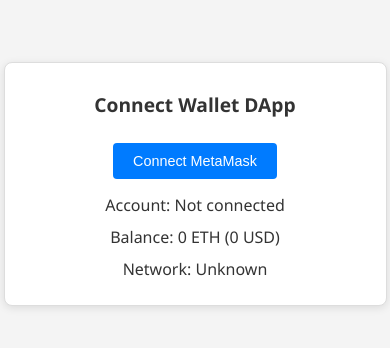
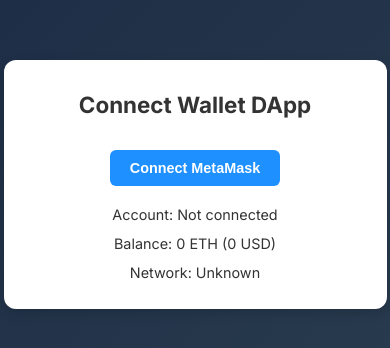
Before and after one commit to JussNate25/Connect-Wallet-DApp, a website: page index.html in a window 390 px wide. Shown: the part 238-586 px from the top of the page. Drawn offline with nearby package versions, Linux system fonts and the light colour scheme.

Commit message:
Update style.css

```diff
--- a/style.css
+++ b/style.css
@@ -1,68 +1,117 @@
+/* Import Inter font for professional typography */
+@import url('https://fonts.googleapis.com/css2?family=Inter:wght@400;600;700&display=swap');
+
+/* CSS Variables for consistent theming */
 :root {
-    --primary: #007bff;
-    --error: #ff0000;
-    --success: #28a745;
-    --bg: #f4f4f4;
-    --text: #333;
+    --primary: #1e90ff; /* Web3 blue for buttons */
+    --success: #28a745; /* Green for success toasts */
+    --error: #dc3545; /* Red for error toasts */
+    --bg-gradient: linear-gradient(135deg, #1a2a44 0%, #2c3e50 100%); /* Dark navy to gray gradient */
+    --container-bg: #ffffff; /* White container */
+    --text: #333333; /* Dark text for contrast */
+    --text-light: #ffffff; /* White text for dark backgrounds */
+    --shadow: 0 4px 12px rgba(0, 0, 0, 0.15);
 }
+
+/* Global styles */
 body {
-    font-family: 'Segoe UI', Arial, sans-serif;
-    background: var(--bg);
+    font-family: 'Inter', Arial, sans-serif;
+    background: var(--bg-gradient); /* Professional gradient background */
     display: flex;
     justify-content: center;
     align-items: center;
-    height: 100vh;
+    min-height: 100vh;
     margin: 0;
     color: var(--text);
 }
+
+/* Main container */
 .container {
     text-align: center;
-    padding: 20px;
-    border: 1px solid #ddd;
-    border-radius: 8px;
-    background: white;
-    box-shadow: 0 2px 8px rgba(0,0,0,0.1);
+    padding: 24px;
+    border-radius: 12px;
+    background: var(--container-bg);
+    box-shadow: var(--shadow);
     max-width: 90%;
     width: 400px;
+    transition: transform 0.3s ease;
 }
+
+.container:hover {
+    transform: translateY(-2px); /* Subtle lift effect */
+}
+
+/* Headings */
 h1 {
-    font-size: 1.5rem;
-    margin-bottom: 20px;
+    font-size: 1.8rem;
+    font-weight: 700;
+    margin-bottom: 24px;
+    color: var(--text);
 }
+
+/* Buttons */
 button {
     background: var(--primary);
-    color: white;
-    padding: 10px 20px;
+    color: var(--text-light);
+    padding: 12px 24px;
     border: none;
-    border-radius: 4px;
+    border-radius: 6px;
     cursor: pointer;
-    margin: 5px;
     font-size: 1rem;
+    font-weight: 600;
+    margin: 8px;
+    transition: background 0.3s ease, transform 0.2s ease;
 }
+
 button:hover {
-    background: #0056b3;
+    background: #1565c0; /* Darker blue on hover */
+    transform: translateY(-1px);
 }
+
+/* Text displays */
 p {
-    margin: 10px 0;
+    margin: 12px 0;
+    font-size: 1rem;
+    font-weight: 400;
 }
+
+/* Toast notifications */
 .toast {
     position: fixed;
     bottom: 20px;
     left: 50%;
     transform: translateX(-50%);
-    padding: 10px 20px;
-    border-radius: 4px;
-    color: white;
+    padding: 12px 24px;
+    border-radius: 6px;
+    color: var(--text-light);
+    font-size: 0.9rem;
+    font-weight: 500;
     display: none;
-    font-size: 0.9rem;
+    box-shadow: var(--shadow);
 }
-.toast.success { background: var(--success); }
-.toast.error { background: var(--error); }
+
+.toast.success {
+    background: var(--success);
+}
+
+.toast.error {
+    background: var(--error);
+}
+
+/* Responsive design for mobile */
 @media (max-width: 600px) {
     .container {
-        padding: 15px;
+        padding: 16px;
         width: 95%;
     }
-    h1 { font-size: 1.2rem; }
-    button { font-size: 0.9rem; }
+    h1 {
+        font-size: 1.4rem;
+    }
+    button {
+        font-size: 0.9rem;
+        padding: 10px 20px;
+    }
+    p {
+        font-size: 0.9rem;
+    }
 }
```
